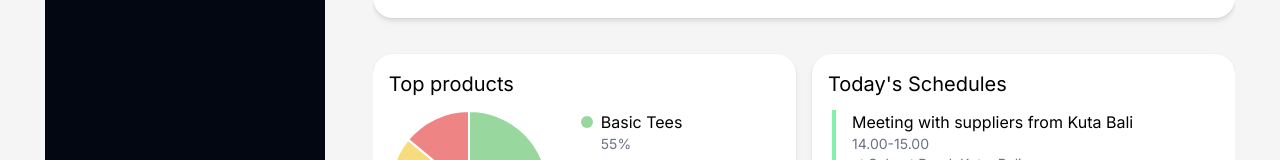
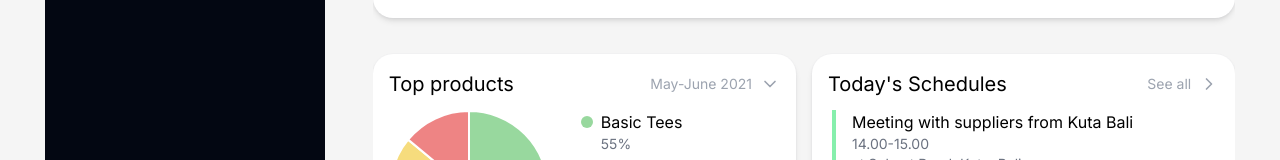
Before and after one commit to arifimran5/board-listed, a Next.js app: page /app/dashboard in a window 1280 px wide. Shown: the part 531-691 px from the top of the page. Built offline with nearby package versions, Linux system fonts and the light colour scheme.

Commit message:
dropdown ui add

```diff
--- a/src/app/app/dashboard/page.tsx
+++ b/src/app/app/dashboard/page.tsx
@@ -1,7 +1,14 @@
 import LineGraph from '@/components/LineGraph'
 import PieChart from '@/components/PieChart'
 import { UserButton } from '@clerk/nextjs'
-import { Search, Bell, Tags, Users2, ThumbsUp } from 'lucide-react'
+import {
+  Search,
+  Bell,
+  Tags,
+  Users2,
+  ThumbsUp,
+  ChevronRight,
+} from 'lucide-react'
 import Image from 'next/image'
 function DashBoardPage() {
   return (
@@ -110,7 +117,13 @@ function DashBoardBoxes() {
 function SchedulesBox() {
   return (
     <div className='p-4 mt-1 bg-white shadow-md rounded-[20px] ring-1 ring-gray-300/10'>
-      <h2 className='text-xl'>Today&apos;s Schedules</h2>
+      <div className='flex items-center justify-between'>
+        <h2 className='text-xl'>Today&apos;s Schedules</h2>
+        <span className='flex items-center gap-2 text-sm text-gray-400 cursor-pointer'>
+          <span>See all</span>
+          <ChevronRight size={20} />
+        </span>
+      </div>
 
       <div className='mt-3 space-y-4'>
         <div className='pl-4 ml-1 border-l-4 border-green-300'>
--- a/src/components/PieChart.tsx
+++ b/src/components/PieChart.tsx
@@ -13,6 +13,7 @@ import {
   DoughnutControllerChartOptions,
 } from 'chart.js'
 import { _DeepPartialObject } from 'chart.js/dist/types/utils'
+import { ChevronDown } from 'lucide-react'
 import { Pie } from 'react-chartjs-2'
 
 ChartJS.register(ArcElement, Tooltip, Legend)
@@ -66,7 +67,13 @@ const chartOptions: chartoptionsType = {
 function PieChart() {
   return (
     <div className='p-4 mt-1 bg-white shadow-md rounded-[20px] ring-1 ring-gray-300/10'>
-      <h2 className='text-xl'>Top products</h2>
+      <div className='flex items-center justify-between'>
+        <h2 className='text-xl'>Top products</h2>
+        <span className='flex items-center gap-2 text-sm text-gray-400 cursor-pointer'>
+          <span>May-June 2021</span>
+          <ChevronDown size={20} />
+        </span>
+      </div>
       <div className='flex flex-col items-center gap-8 mt-3 lg:flex-row lg:items-start'>
         <div className='h-40'>
           <Pie data={pieChart} options={chartOptions} />
```
